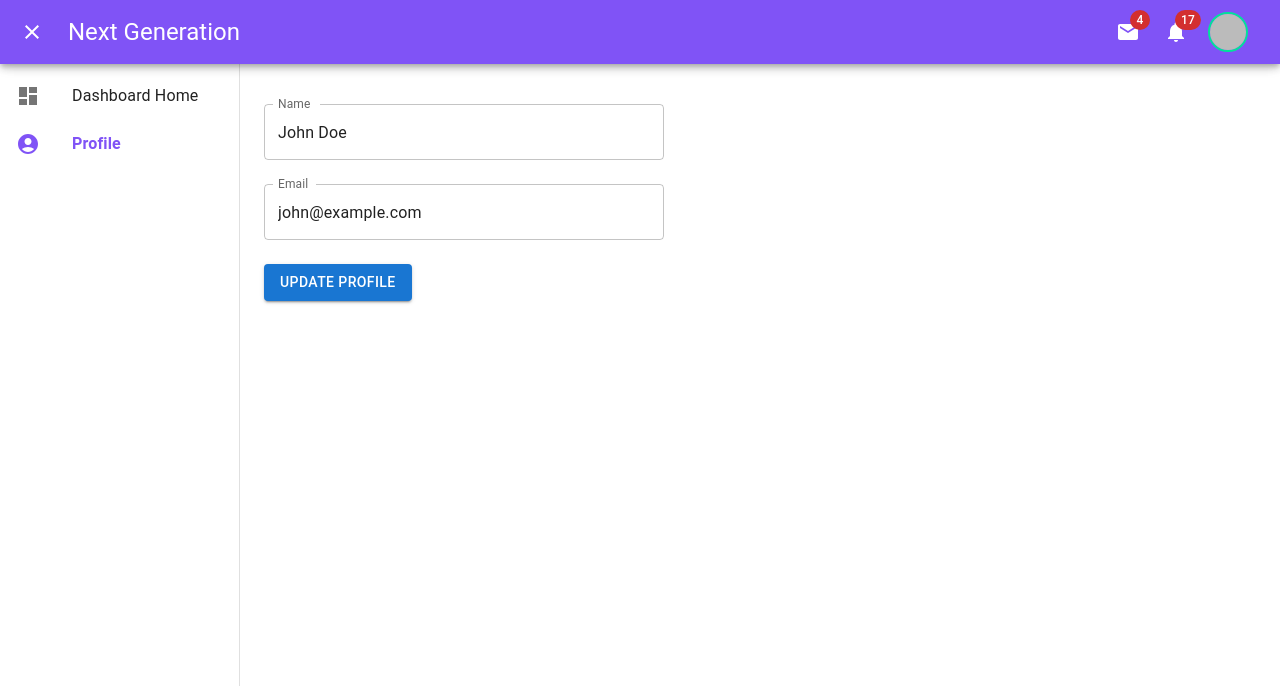
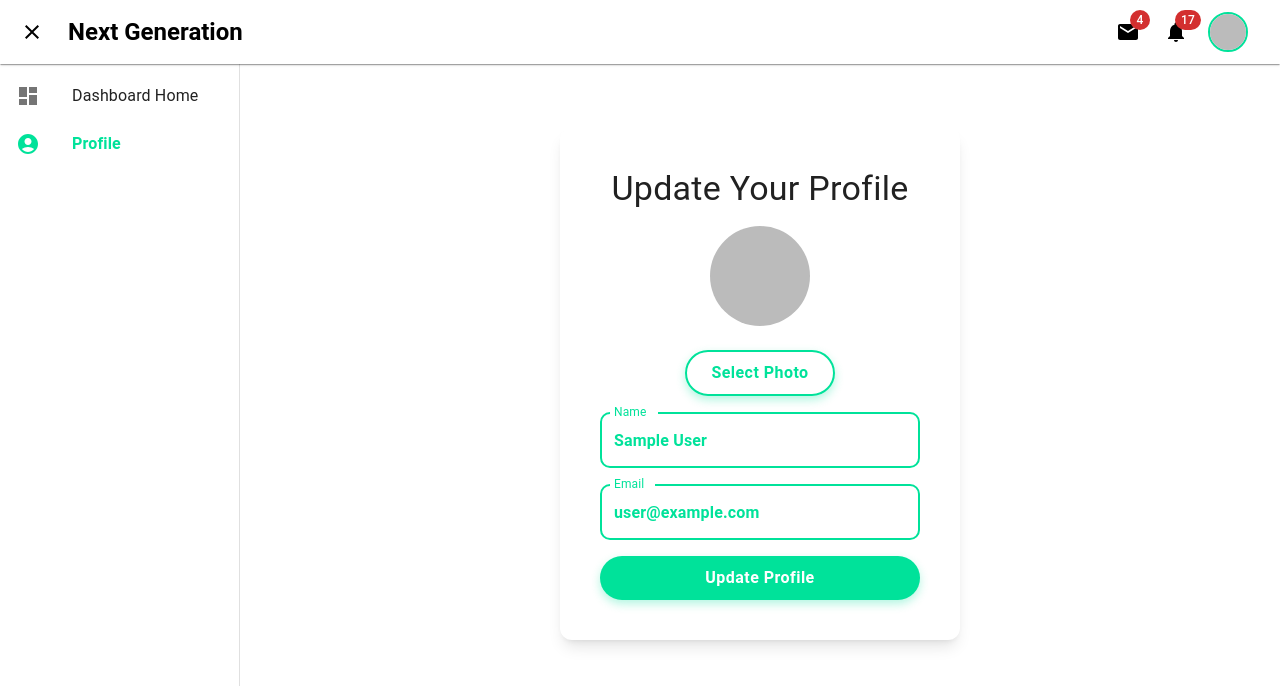
Before and after one commit to imran-information/next-generation-client, a React (Vite) app: page /dashboard/profile in a window 1280 px wide. Shown: the top 686 px of the page. Built offline with nearby package versions, Linux system fonts and the light colour scheme; no server answers; sample sign-in values are in the browser's storage.

Commit message:
Dashboard TODO

```diff
--- a/src/components/Dashboard/Chart/LiveLineChart.jsx
+++ b/src/components/Dashboard/Chart/LiveLineChart.jsx
@@ -47,12 +47,12 @@ export default function LiveLineChart() {
             series={[
                 {
                     data: secondData,
-                    color: '#cabcf9', // Green color for second series
+                    color: '#66f0c4', // Green color for second series
                     strokeWidth: 2, // Thicker line
                 },
                 {
                     data: firstData,
-                    color: '#e5e0fc', // Blue color for first series
+                    color: '#00c288', // Blue color for first series
                     strokeWidth: 2, // Thicker line
                 },
             ]}
--- a/src/components/shared/Navbar.jsx
+++ b/src/components/shared/Navbar.jsx
@@ -184,7 +184,9 @@ const Navbar = () => {
                             </IconButton>
 
                             <Menu anchorEl={anchorEl} open={Boolean(anchorEl)} onClose={handleMenuClose}>
-                                <MenuItem onClick={handleMenuClose}>Profile</MenuItem>
+                                <Link to='/dashboard/profile'>
+                                    <MenuItem onClick={handleMenuClose}>Profile</MenuItem>
+                                </Link>
                                 <MenuItem onClick={handleSignOut}>Logout</MenuItem>
                             </Menu>
                         </div>
--- a/src/layouts/DashboardLayout.jsx
+++ b/src/layouts/DashboardLayout.jsx
@@ -30,11 +30,12 @@ import {
     Close as CloseIcon,  // Close icon for when sidebar is closed
 } from '@mui/icons-material';
 import useAuth from '../hooks/useAuth';
+import toast from 'react-hot-toast';
 
 const drawerWidth = 240;
 
 const DashboardLayout = () => {
-    const { user } = useAuth();
+    const { user, handleSignOutUser } = useAuth();
     const [anchorEl, setAnchorEl] = useState(null);
     const [sidebarOpen, setSidebarOpen] = useState(true);
     const theme = useTheme();
@@ -48,16 +49,22 @@ const DashboardLayout = () => {
         setAnchorEl(null);
     };
 
-    const handleLogout = () => {
-        // Logout logic here
-        console.log('User logged out');
+    const handleLogout = async () => {
+        await handleSignOutUser()
+            .then(result => {
+                toast.success('Signed Out Successfully!');
+            })
+            .catch(error => {
+                console.error(error);
+            });
     };
 
     return (
         <Box sx={{ display: 'flex' }} className="dashboard-layout">
+            {/* Dashboard Nav  */}
             <CssBaseline />
-            <AppBar position="fixed" sx={{ zIndex: 1201, boxShadow: 5 }}>
-                <Toolbar className="bg-primary">
+            <AppBar position="fixed" sx={{ zIndex: 1201, boxShadow: 1 }}>
+                <Toolbar className="bg-white text-black">
                     <IconButton
                         color="inherit"
                         aria-label="open drawer"
@@ -69,7 +76,7 @@ const DashboardLayout = () => {
                     </IconButton>
 
                     <NavLink to="/" style={{ textDecoration: 'none' }}>
-                        <Typography variant="h5" noWrap>
+                        <Typography fontWeight="bold" variant="h5" noWrap>
                             Next Generation
                         </Typography>
                     </NavLink>
@@ -107,6 +114,7 @@ const DashboardLayout = () => {
                 </Toolbar>
             </AppBar>
 
+            {/* Dashboard Sidebar  */}
             <Drawer
                 variant={isMobile ? 'temporary' : 'permanent'}
                 open={sidebarOpen}
@@ -128,13 +136,13 @@ const DashboardLayout = () => {
                         {({ isActive }) => (
                             <ListItem button selected={isActive}>
                                 <ListItemIcon>
-                                    <DashboardIcon sx={{ color: isActive ? '#8053f6' : 'inherit' }} />
+                                    <DashboardIcon sx={{ color: isActive ? '#00e29a' : 'inherit' }} />
                                 </ListItemIcon>
                                 <ListItemText
                                     primary="Dashboard Home"
                                     primaryTypographyProps={{
                                         fontWeight: isActive ? 'bold' : 'normal',
-                                        color: isActive ? '#8053f6' : 'inherit',
+                                        color: isActive ? '#00e29a' : 'inherit',
                                     }}
                                 />
                             </ListItem>
@@ -145,13 +153,13 @@ const DashboardLayout = () => {
                         {({ isActive }) => (
                             <ListItem button selected={isActive}>
                                 <ListItemIcon>
-                                    <AccountCircleIcon sx={{ color: isActive ? '#8053f6' : 'inherit' }} />
+                                    <AccountCircleIcon sx={{ color: isActive ? '#00e29a' : 'inherit' }} />
                                 </ListItemIcon>
                                 <ListItemText
                                     primary="Profile"
                                     primaryTypographyProps={{
                                         fontWeight: isActive ? 'bold' : 'normal',
-                                        color: isActive ? '#8053f6' : 'inherit',
+                                        color: isActive ? '#00e29a' : 'inherit',
                                     }}
                                 />
                             </ListItem>
--- a/src/pages/dashboard/Profile.jsx
+++ b/src/pages/dashboard/Profile.jsx
@@ -1,43 +1,217 @@
 import React, { useState, useEffect } from 'react';
-import { TextField, Button, Box } from '@mui/material';
+import { TextField, Button, Box, Avatar, Typography } from '@mui/material';
+import useAuth from '../../hooks/useAuth';
 
 const Profile = () => {
-    const [user, setUser] = useState({ name: '', email: '' });
+    const { user, handleUpdateUserProfile } = useAuth();
+
+    const [userData, setUserData] = useState({
+        name: '',
+        photo: null,
+    });
+
+    const [preview, setPreview] = useState('');
 
     useEffect(() => {
-        // এখানে API কল করে ইউজার ডেটা লোড করুন
-        setUser({ name: 'John Doe', email: 'john@example.com' });
-    }, []);
+        if (user) {
+            setUserData({
+                name: user.displayName || '',
+                email: user.email || '',
+                photo: null,
+            });
+            setPreview(user.photoURL || '');
+        }
+    }, [user]);
 
     const handleChange = (e) => {
-        setUser({ ...user, [e.target.name]: e.target.value });
+        const { name, value } = e.target;
+        setUserData({ ...userData, [name]: value });
     };
 
-    const handleSubmit = (e) => {
-        e.preventDefault();
-        // এখানে API কল করে ইউজার ডেটা আপডেট করুন
-        console.log('Updated User:', user);
+    const handlePhotoChange = (e) => {
+        const file = e.target.files[0];
+        if (file) {
+            setUserData({ ...userData, photo: file });
+            setPreview(URL.createObjectURL(file));
+        }
     };
 
+    const handleSubmit = async (e) => {
+        e.preventDefault();
+
+        if (userData.photo) {
+            const formData = new FormData();
+            formData.append('image', userData.photo);
+
+            const apiKey = import.meta.env.VITE_IMGBB_API_KEY
+
+            try {
+                const res = await fetch(`https://api.imgbb.com/1/upload?key=${apiKey}`, {
+                    method: 'POST',
+                    body: formData,
+                });
+
+                const data = await res.json();
+
+                if (data.success) {
+                    const imageUrl = data.data.url;
+                    console.log('Uploaded Image URL:', imageUrl);
+
+                    const updatedUser = {
+                        name: userData.name,
+                        email: user.email,
+                        photoURL: imageUrl,
+                    };
+
+                    console.log('Final Updated User:', updatedUser);
+                    handleUpdateUserProfile(updatedUser.name, updatedUser.photoURL)
+                } else {
+                    console.error('Image upload failed:', data);
+                }
+            } catch (error) {
+                console.error('Upload error:', error);
+            }
+        } else {
+            console.log('No image selected. Proceeding with name and email only.');
+            // Update without changing photo
+        }
+    };
+
+
     return (
-        <Box component="form" onSubmit={handleSubmit} sx={{ maxWidth: 400 }}>
+        <Box className='bg-white shadow-lg rounded-xl p-10 '
+            component="form"
+            onSubmit={handleSubmit}
+            sx={{
+                maxWidth: 400,
+                mx: 'auto',
+                mt: 5,
+                display: 'flex',
+                flexDirection: 'column',
+                alignItems: 'center',
+                gap: 2,
+            }}
+        >
+            <Typography variant="h4">Update Your Profile</Typography>
+
+            <Avatar
+                src={preview}
+                sx={{ width: 100, height: 100, mb: 1 }}
+                alt="Profile Photo"
+            />
+            <Button
+                variant="outlined"
+                component="label"
+                sx={{
+                    color: '#00e29a',
+                    borderRadius: '50px',
+                    px: 3,
+                    py: 0.9,
+                    fontSize: '1rem',
+                    fontWeight: 'bold',
+                    textTransform: 'none',
+                    border: '2px solid #00e29a',
+                    transition: 'all 0.3s ease-in-out',
+                    boxShadow: '0px 4px 10px rgba(0, 226, 154, 0.3)',
+                    '&:hover': {
+                        backgroundColor: '#00c288',
+                        boxShadow: '0px 6px 15px rgba(0, 226, 154, 0.5)',
+                        transform: 'translateY(-2px)',
+                        color: 'white',
+                    },
+                }}
+            >
+                Select Photo
+                <input type="file" hidden accept="image/*" onChange={handlePhotoChange} />
+            </Button>
+
             <TextField
                 fullWidth
-                margin="normal"
                 label="Name"
                 name="name"
-                value={user.name}
+                value={userData.name}
                 onChange={handleChange}
+                variant="outlined"
+                sx={{
+                    '& .MuiOutlinedInput-root': {
+                        borderRadius: '10px',
+                        color: '#00e29a',
+                        fontSize: '1rem',
+                        fontWeight: 'bold',
+                        '& fieldset': {
+                            border: '2px solid #00e29a',
+                        },
+                        '&:hover fieldset': {
+                            borderColor: '#00c288',
+                            backgroundColor: '#00c28820',
+                        },
+                        '&.Mui-focused fieldset': {
+                            borderColor: '#00c288',
+                        },
+                    },
+                    '& .MuiInputLabel-root': {
+                        color: '#00e29a',
+                    },
+                    '& .MuiInputLabel-root.Mui-focused': {
+                        color: '#00c288',
+                    },
+                }}
             />
+
             <TextField
                 fullWidth
-                margin="normal"
                 label="Email"
                 name="email"
-                value={user.email}
-                onChange={handleChange}
+                value={userData.email}
+                variant="outlined"
+                sx={{
+                    '& .MuiOutlinedInput-root': {
+                        borderRadius: '10px',
+                        color: '#00e29a',
+                        fontSize: '1rem',
+                        fontWeight: 'bold',
+                        '& fieldset': {
+                            border: '2px solid #00e29a',
+                        },
+                        '&:hover fieldset': {
+                            borderColor: '#00c288',
+                            backgroundColor: '#00c28820',
+                        },
+                        '&.Mui-focused fieldset': {
+                            borderColor: '#00c288',
+                        },
+                    },
+                    '& .MuiInputLabel-root': {
+                        color: '#00e29a',
+                    },
+                    '& .MuiInputLabel-root.Mui-focused': {
+                        color: '#00c288',
+                    },
+                }}
             />
-            <Button type="submit" variant="contained" sx={{ mt: 2 }}>
+
+            <Button
+                type="submit"
+                variant="contained"
+                fullWidth
+                sx={{
+                    backgroundColor: '#00e29a',
+                    color: 'white',
+                    borderRadius: '50px',
+                    px: 3,
+                    py: 1,
+                    fontSize: '1rem',
+                    fontWeight: 'bold',
+                    textTransform: 'none',
+                    transition: 'all 0.3s ease-in-out',
+                    boxShadow: '0px 4px 10px rgba(0, 226, 154, 0.3)',
+                    '&:hover': {
+                        backgroundColor: '#00c288',
+                        boxShadow: '0px 6px 15px rgba(0, 226, 154, 0.5)',
+                        transform: 'translateY(-2px)',
+                    },
+                }}
+            >
                 Update Profile
             </Button>
         </Box>
```
Also changed, not shown: src/components/Dashboard/Chart/Bar.jsx (+5 -5 lines), src/components/Dashboard/Chart/MultiSeriesRadar.jsx (+5 -5 lines), src/components/Dashboard/Chart/PieActiveArc.jsx (+5 -5 lines).
